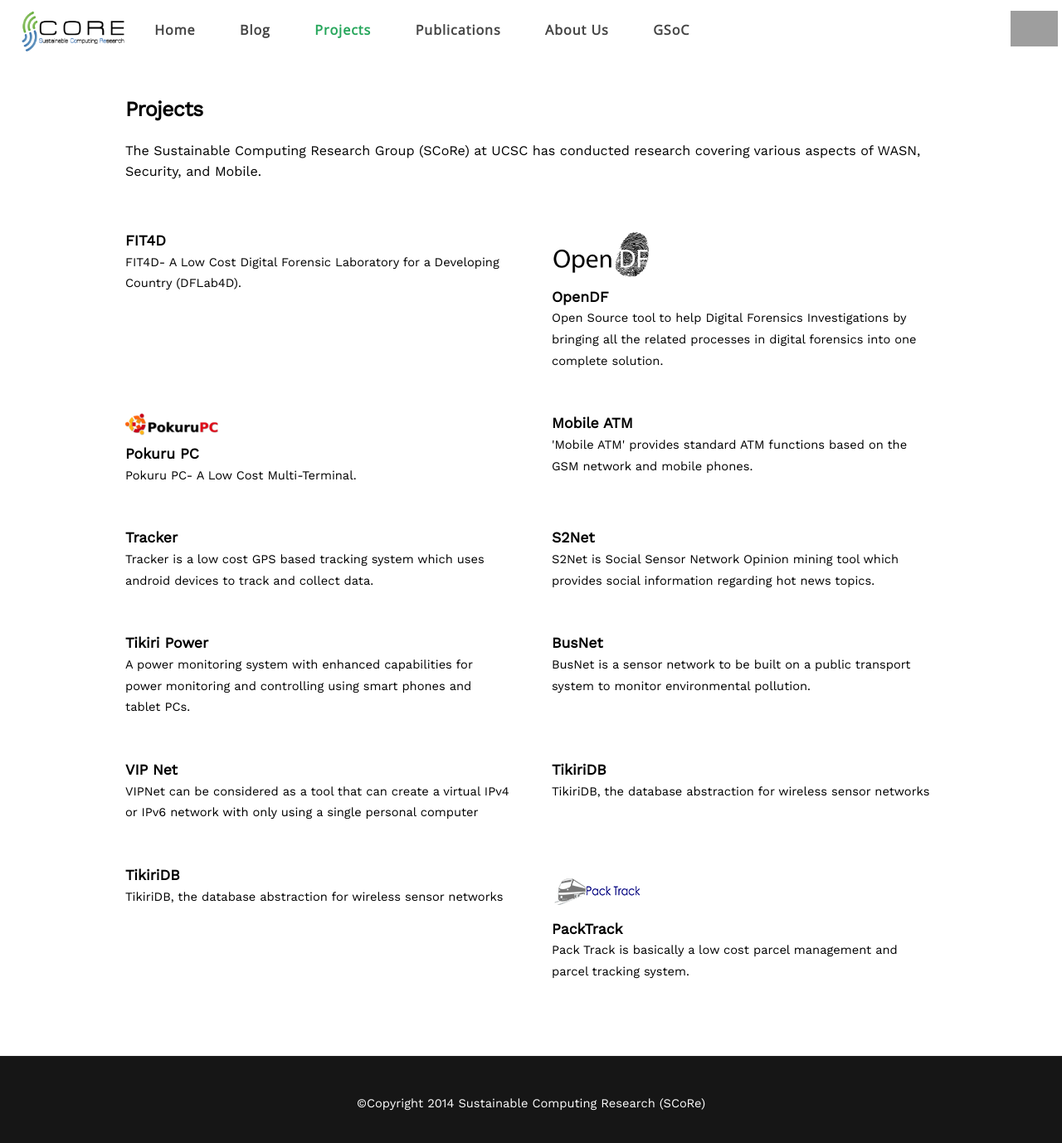
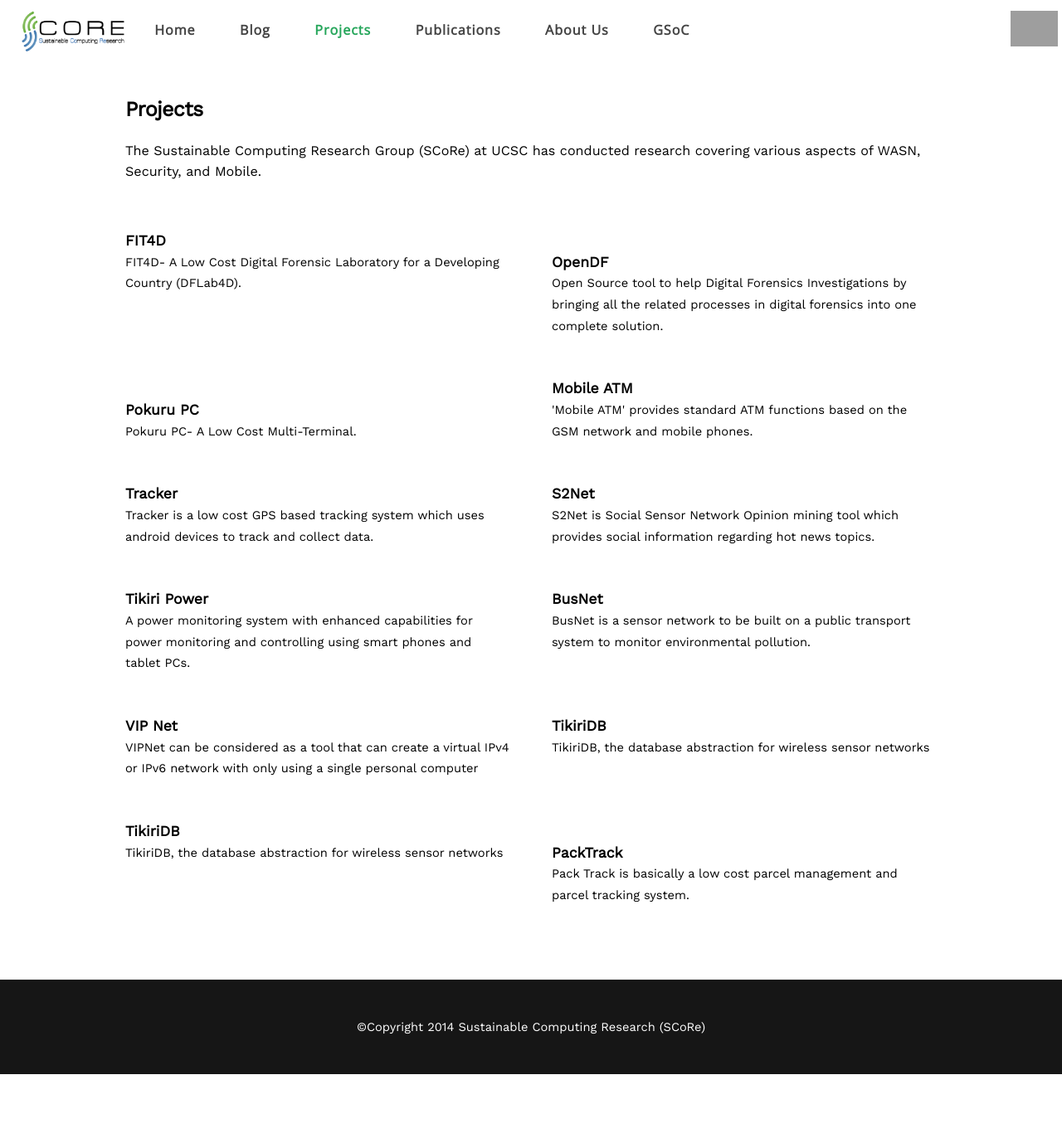
Before and after one commit to rhperera/scorelab.github.io, a Jekyll site: the page built from projects.html, in a window 1280 px wide and 1387 px high. Shown: the top 1378 px of the window at 83% size. Built offline with Jekyll 4.4.1, drawn with Linux system fonts in a browser that asks for light colours; nearby versions of some CDN libraries; grey boxes are pictures that could not be loaded.

Commit message:
new paths updated

```diff
--- a/projects.html
+++ b/projects.html
@@ -35,14 +35,14 @@ h3{
 				<p>FIT4D- A Low Cost Digital Forensic Laboratory for a Developing Country (DFLab4D).</p>
 			</section>
 			<section class="6u">
-				<a href="http://www.scorelab.org/OpenDF/" target="_blank"><img src="/assets/images/OpenDF.png" alt="" /></a>
+				<a href="http://www.scorelab.org/OpenDF/" target="_blank"><img src="{{ site.name }}/assets/images/OpenDF.png" alt="" /></a>
 				<h3>OpenDF</h3>
 				<p>Open Source tool to help Digital Forensics Investigations by bringing all the related processes in digital forensics into one complete solution.</p>
 			</section>
 		</div>
 		<div class="row">
 			<section class="6u">
-				<a href="http://score.ucsc.lk/projects/pokurupc" target="_blank"><img src="/assets/images/pokurupc.png" alt="" /></a>
+				<a href="http://score.ucsc.lk/projects/pokurupc" target="_blank"><img src="{{ site.name }}/assets/images/pokurupc.png" alt="" /></a>
 				<h3>Pokuru PC</h3>
 				<p>Pokuru PC- A Low Cost Multi-Terminal.</p>
 			</section>
@@ -95,7 +95,7 @@ h3{
 				<p>TikiriDB, the database abstraction for wireless sensor networks</p>
 			</section>
 			<section class="6u">
-				<a href="#" target="_blank"><img src="/assets/images/packtrack.png" alt="" /></a>
+				<a href="#" target="_blank"><img src="{{ site.name }}/assets/images/packtrack.png" alt="" /></a>
 				<h3>PackTrack</h3>
 				<p>Pack Track is basically a low cost parcel management and parcel tracking system.</p>
 			</section>
```
